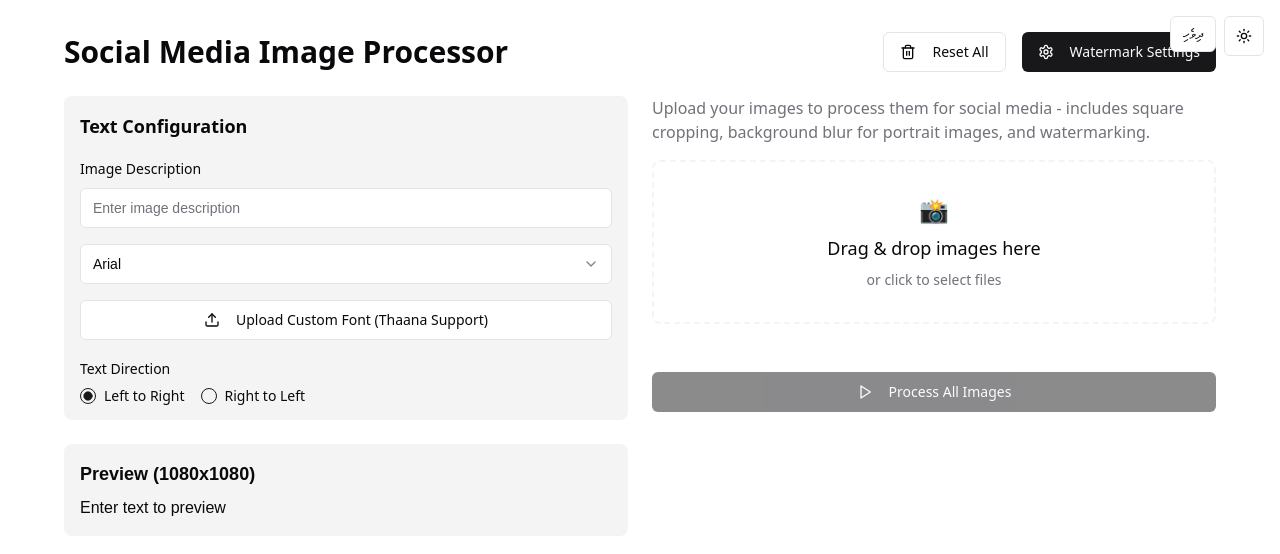
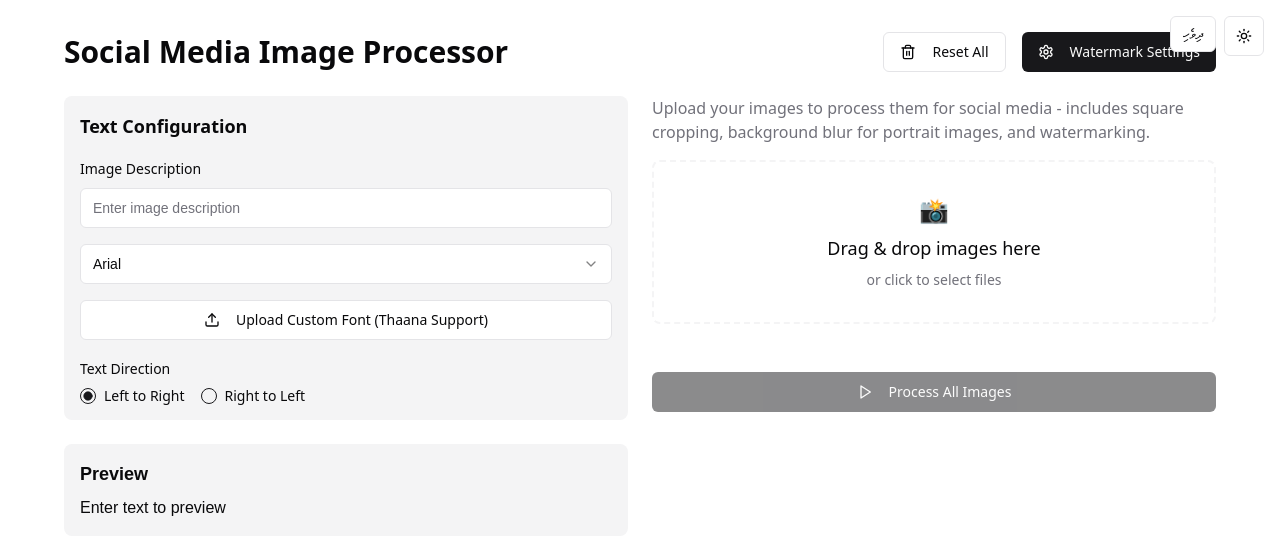
Before and after one commit to nellaidhooesms/framly, a React (Vite) app: page / in a window 1280 px wide. Shown: the top 554 px of the page. Built offline with nearby package versions, Linux system fonts and the light colour scheme.

Commit message:
Fix duplicate translation keys
Resolved the TypeScript error caused by duplicate properties in the translation object within the i18n configuration file. Ensured all keys are unique to prevent conflicts.
[skip gpt_engineer]

```diff
--- a/src/i18n/config.ts
+++ b/src/i18n/config.ts
@@ -34,7 +34,6 @@ const resources = {
       "watermarkImage": "Watermark Image",
       "watermarkDescription": "Add a PNG watermark with customizable opacity, size, and position",
       "saveFrameConfiguration": "Save Frame Configuration",
-      "preview": "Preview (1080x1080)",
       "opacity": "Opacity",
       "size": "Size (%)",
       "positionX": "Position X (%)",
```
